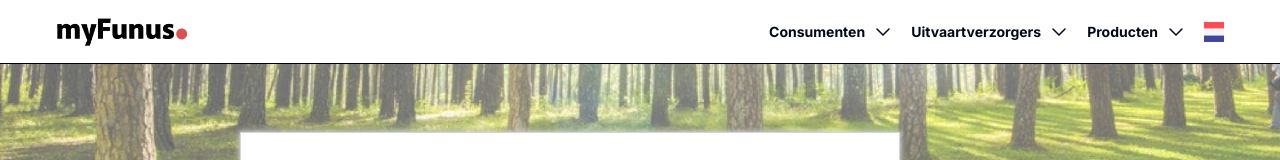
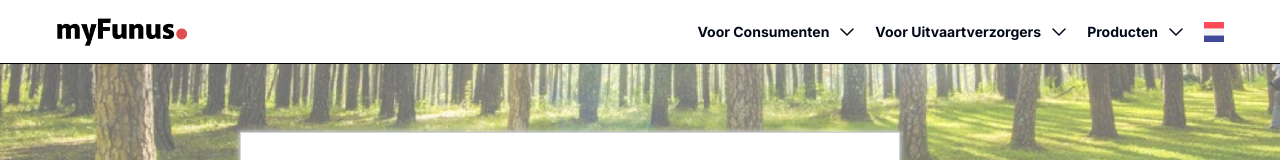
Before and after one commit to dmhub-dev/dmhub, a Next.js app: page /contact in a window 1280 px wide. Shown: the top 160 px of the page. Built offline with nearby package versions, Linux system fonts and the light colour scheme.

Commit message:
copy updates

```diff
--- a/components/layout/Header.tsx
+++ b/components/layout/Header.tsx
@@ -85,7 +85,7 @@ export default function Header() {
 
           {/* Menus */}
           <div className="hidden md:flex items-center gap-4">
-            <DropDownMenu title="Consumenten">
+            <DropDownMenu title="Voor Consumenten">
               <div className="container flex gap-16 py-6">
                 {consumentenLinks.map((linkGroup) => (
                   <div key={linkGroup.title}>
@@ -109,7 +109,7 @@ export default function Header() {
               </div>
             </DropDownMenu>
 
-            <DropDownMenu title="Uitvaartverzorgers">
+            <DropDownMenu title="Voor Uitvaartverzorgers">
               <div className="container flex gap-16 py-6">
                 {uitvaartverzorgerLinks.map((linkGroup) => (
                   <div key={linkGroup.title}>
```
